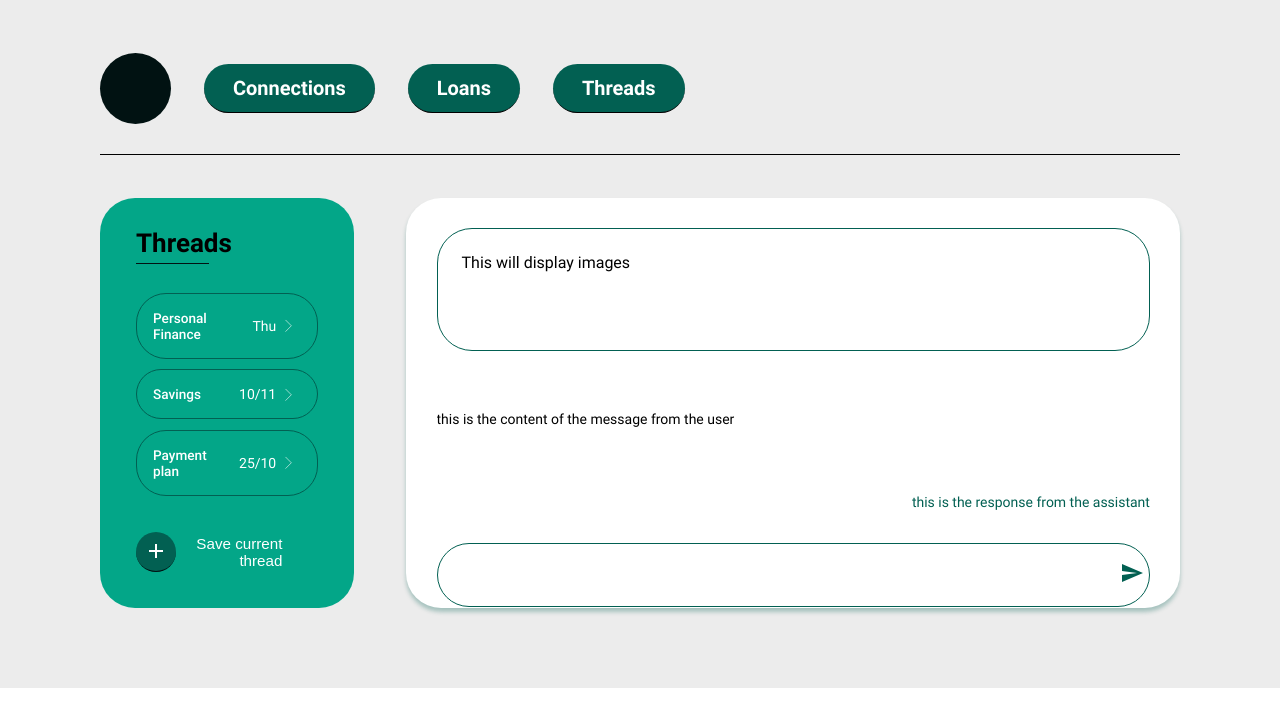
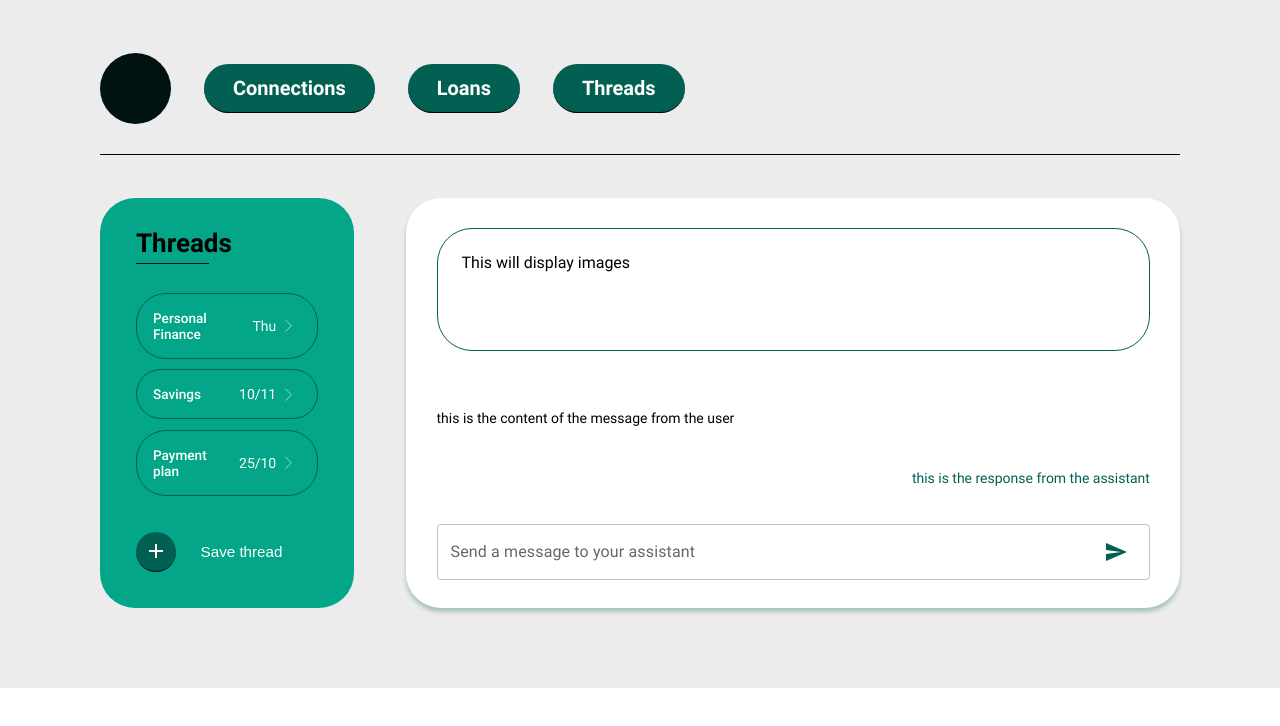
Before and after one commit to RODO94/rory-doak-coin, a React (Create React App) app: page /threads in a window 1280 px wide. Shown: the top 726 px of the page. Built offline with nearby package versions, Linux system fonts and the light colour scheme.

Commit message:
refactor chat message input with mui components

```diff
--- a/src/components/ChatInput/ChatInput.js
+++ b/src/components/ChatInput/ChatInput.js
@@ -1,6 +1,12 @@
 import "./ChatInput.scss";
 import { Send } from "@mui/icons-material";
-import { ThemeProvider, createTheme } from "@mui/material";
+import {
+  IconButton,
+  InputAdornment,
+  TextField,
+  ThemeProvider,
+  createTheme,
+} from "@mui/material";
 
 export default function ChatInput({ handleClick }) {
   const theme = createTheme({
@@ -8,15 +14,30 @@ export default function ChatInput({ handleClick }) {
       primary: { main: "#026052" },
     },
   });
+
+  const ariaLabel = { "aria-label": "message input box" };
   return (
     <form onSubmit={handleClick} className="chat-window__chat-form">
-      <label id="message"></label>
-      <textarea className="chat-window__input" name="message" id="message" />
-      <button type="submit" className="chat-window__button">
-        <ThemeProvider theme={theme}>
-          <Send className="chat-window__icon" color="primary" />
-        </ThemeProvider>
-      </button>
+      <ThemeProvider theme={theme}>
+        <TextField
+          id="message"
+          label="Send a message to your assistant"
+          color="primary"
+          maxRows={4}
+          aria-label={ariaLabel}
+          fullWidth
+          multiline
+          InputProps={{
+            endAdornment: (
+              <InputAdornment position="end">
+                <IconButton type="submit" aria-label="send message button">
+                  <Send className="chat-window__icon" color="primary" />
+                </IconButton>
+              </InputAdornment>
+            ),
+          }}
+        />
+      </ThemeProvider>
     </form>
   );
 }
--- a/src/components/ChatWindow/ChatWindow.js
+++ b/src/components/ChatWindow/ChatWindow.js
@@ -18,13 +18,14 @@ export default function ChatWindow() {
   ]);
   const handleClick = (event) => {
     event.preventDefault();
-    console.log(event.target.message.value);
     const array = {
       id: Math.random() * 10,
       role: "user",
       content: event.target.message.value,
     };
-    setMessageArray([...messageArray, array]);
+    const newArray = [...messageArray, array];
+    const sortedArray = newArray.sort((a, b) => a.id - b.id);
+    setMessageArray(sortedArray);
   };
 
   return (
--- a/src/components/ChatWindow/ChatWindow.scss
+++ b/src/components/ChatWindow/ChatWindow.scss
@@ -11,8 +11,10 @@
     padding: 1.5rem;
   }
   &__messages {
-    height: 55%;
+    height: 45%;
+    margin-bottom: 1rem;
     overflow: scroll;
+    overflow-x: hidden;
     scroll-behavior: smooth;
     scrollbar-color: $background1;
     display: flex;
--- a/src/components/SingleMessage/SingleMessage.scss
+++ b/src/components/SingleMessage/SingleMessage.scss
@@ -1,7 +1,7 @@
 @use "../../styles/partials/_variables" as *;
 .message {
-  margin-top: 1.2rem;
-  margin-bottom: 1.2rem;
+  margin-top: 0.5rem;
+  margin-bottom: 0.5rem;
   width: 100%;
   &--user {
     display: flex;
--- a/src/components/ThreadList/ThreadList.js
+++ b/src/components/ThreadList/ThreadList.js
@@ -19,7 +19,7 @@ export default function ThreadList() {
       <div className="threads-section__wrap"></div>
       <ThemeProvider theme={theme}>
         <button className="threads-section__save-button">
-          Save current thread
+          Save thread
           <span className="threads-section__icon">
             <Add color="primary" />
           </span>
```
